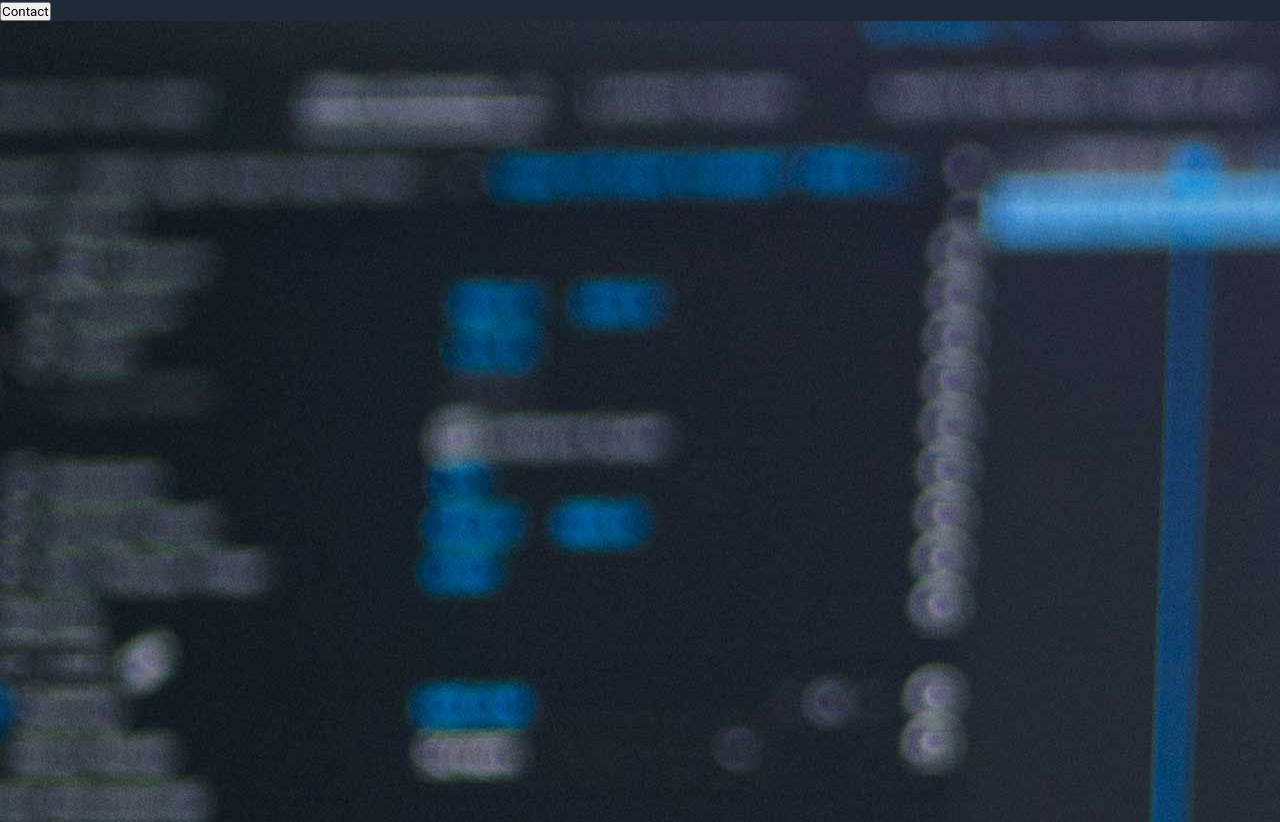
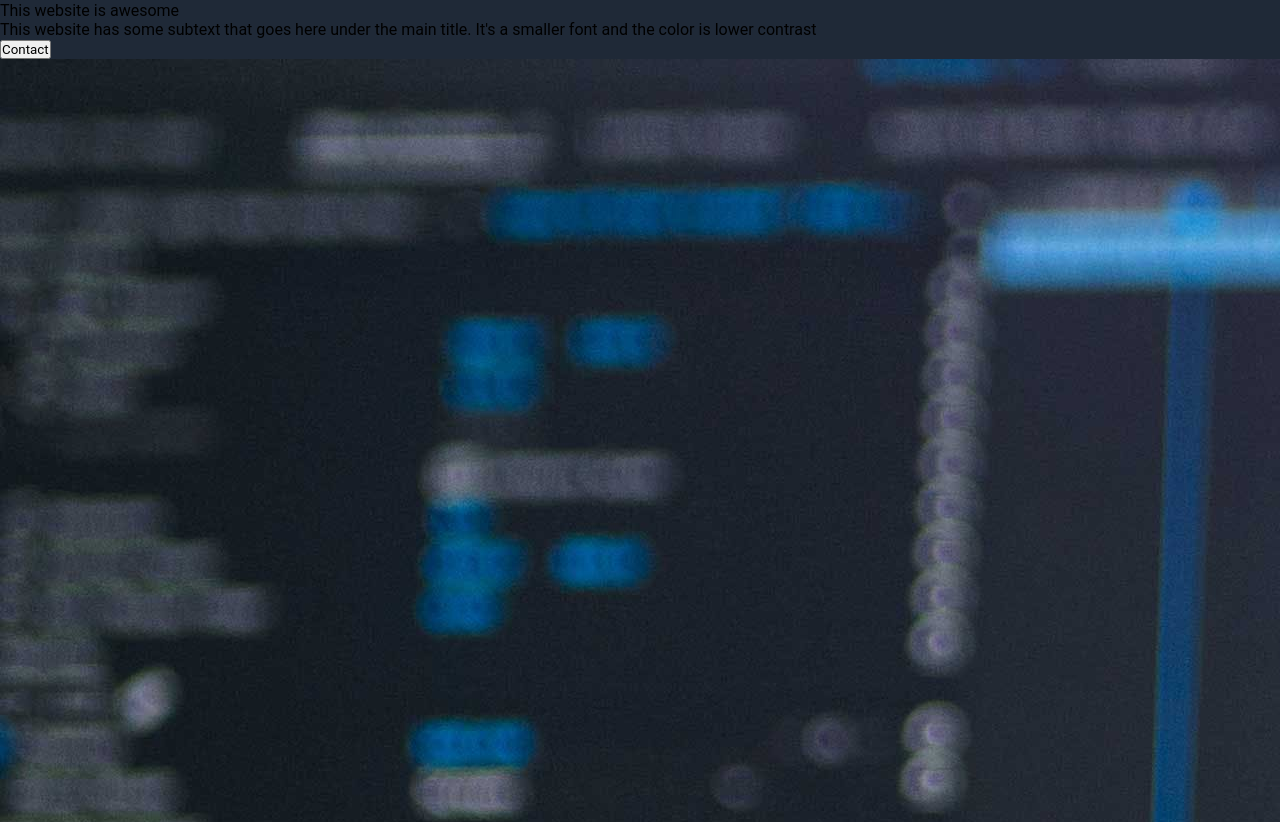
Before and after one commit to Chris-h23/landing-page, a plain HTML site: page index.html in a window 1280 px wide. Shown: the part 59-881 px from the top of the page. Drawn offline with Linux system fonts and the light colour scheme.

Commit message:
Add text to hero card

```diff
--- a/index.html
+++ b/index.html
@@ -18,8 +18,8 @@
         </nav>
         <div class="hero-section">
             <div class="hero-card">
-                <p class="hero-title"></p>
-                <p class="hero-txt"></p>
+                <p class="hero-title">This website is awesome</p>
+                <p class="hero-txt">This website has some subtext that goes here under the main title. It's a smaller font and the color is lower contrast</p>
                 <button>Contact</button>
             </div>
             <img class="hero-img" src="/img/hero-img.jpg" alt="image">
```
